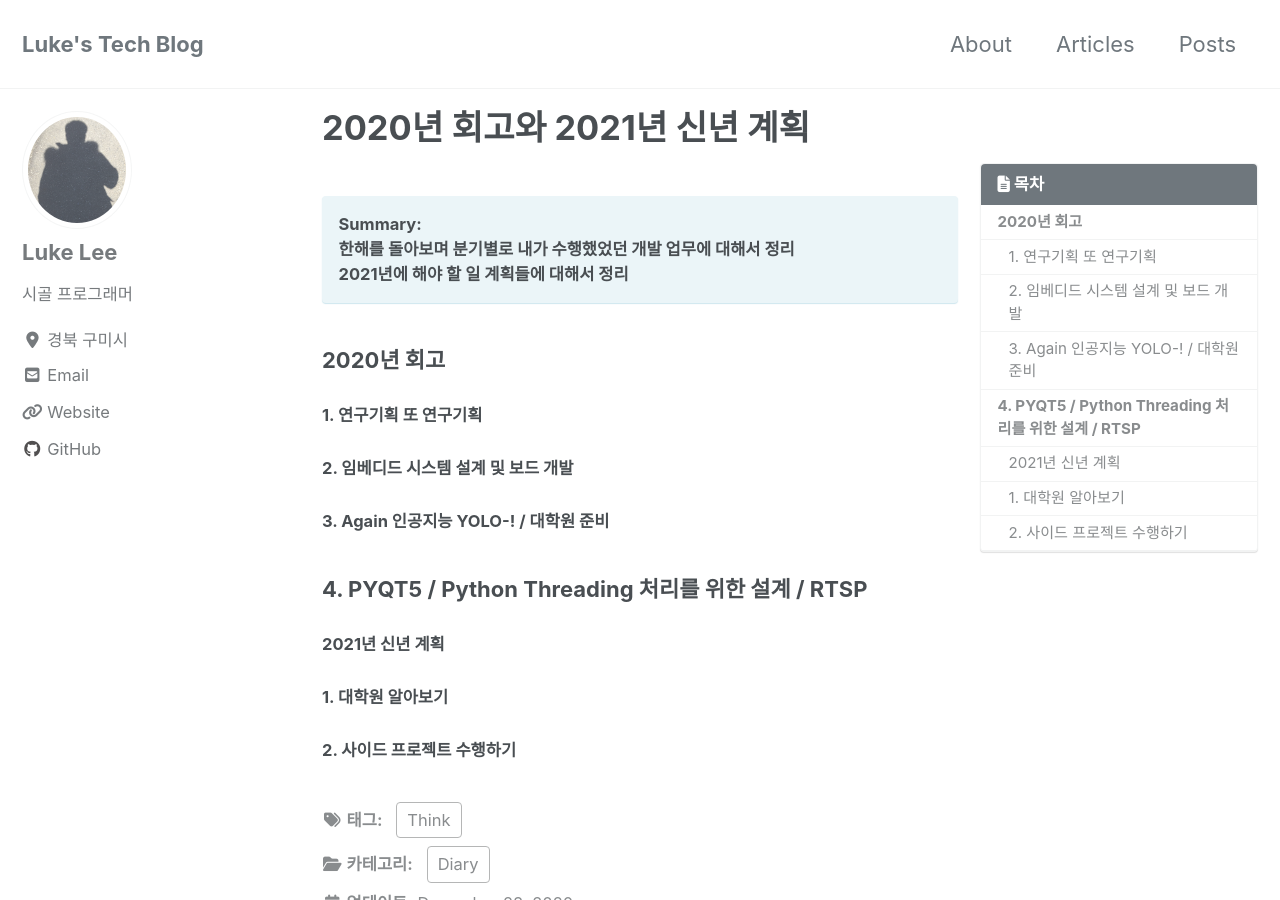
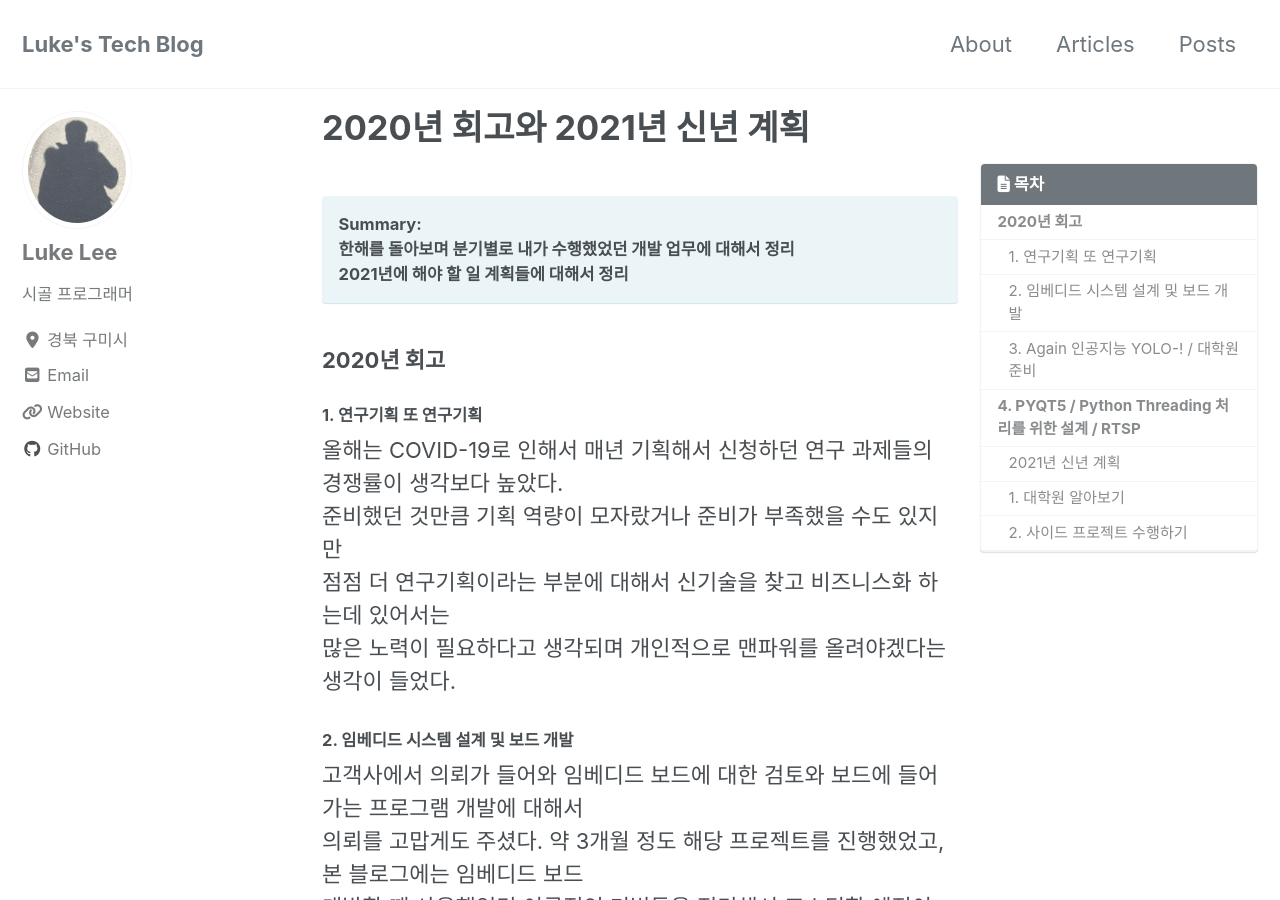
Before and after one commit to luke0706/luke0706.github.io, a Jekyll site: the page built from _posts/2020-12-28-2020-farewell.md, in a window 1280 px wide and 900 px high. Built offline with Jekyll 4.4.1, drawn with Linux system fonts in a browser that asks for light colours; cached includes are drawn as plain includes; nearby versions of some CDN libraries; comment, search, counter and statistics services are not loaded; some of the changed text lies outside the part shown.

Commit message:
just modify commit

```diff
--- a/_posts/2020-12-28-2020-farewell.md
+++ b/_posts/2020-12-28-2020-farewell.md
@@ -21,11 +21,19 @@ tags:
 ### 2020년 회고
 
 #### 1. 연구기획 또 연구기획
-
+올해는 COVID-19로 인해서 매년 기획해서 신청하던 연구 과제들의 경쟁률이 생각보다 높았다.
+준비했던 것만큼 기획 역량이 모자랐거나 준비가 부족했을 수도 있지만
+점점 더 연구기획이라는 부분에 대해서 신기술을 찾고 비즈니스화 하는데 있어서는
+많은 노력이 필요하다고 생각되며 개인적으로 맨파워를 올려야겠다는 생각이 들었다.
 #### 2. 임베디드 시스템 설계 및 보드 개발
-
+고객사에서 의뢰가 들어와 임베디드 보드에 대한 검토와 보드에 들어가는 프로그램 개발에 대해서
+의뢰를 고맙게도 주셨다. 약 3개월 정도 해당 프로젝트를 진행했었고, 본 블로그에는 임베디드 보드
+개발할 때 사용했었던 이론적인 기법들을 정리해서 포스팅할 예정이다.
 #### 3. Again 인공지능 YOLO-! / 대학원 준비
-
+임베디드 시스템에 대한 개발이 완료되자마자 다른 고객사에서 인공지능 개발에 대한 의뢰를 문의하셨다.
+인공지능에 대해서 미팅했을 때 입력 데이터에 대한 이슈와 설치 장소에 대한 부분이 픽스되지 않으면
+진행이 어려울 것 같다고 말씀드렸으며, 다행스럽게도 참고할만한 레퍼런스 자료와 입력 영상 데이터를
+수집할 수 있는 장소와 카메라를 제공해주셔서 해당 개발을 무사히 진행할 수 있었다.
 ### 4. PYQT5 / Python Threading 처리를 위한 설계 / RTSP
 
 #### 2021년 신년 계획
```
Also changed, not shown: _drafts/2021-01-15-AI-Regression.md (added, +2 -0 lines), _pages/about.md (+9 -4 lines).
